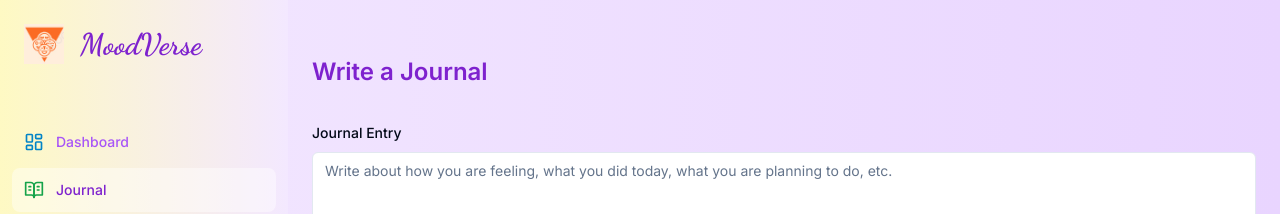
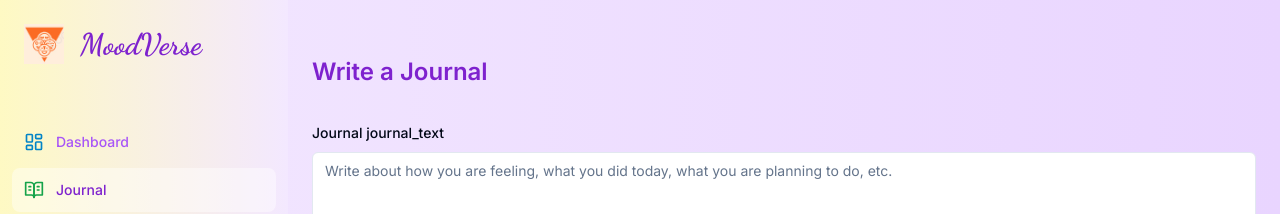
Before and after one commit to zohaibterminator/MoodVerse, a Next.js app: page /journal in a window 1280 px wide. Shown: the top 214 px of the page. Built offline with nearby package versions, Linux system fonts and the light colour scheme.

Commit message:
journal text ja rha hy

```diff
--- a/app/(dashboard)/(routes)/journal/page.tsx
+++ b/app/(dashboard)/(routes)/journal/page.tsx
@@ -24,8 +24,8 @@ import { CardDescription, CardHeader, CardTitle } from "@/components/ui/card";
 import { json } from "stream/consumers";
 
 const formSchema = z.object({
-  entry: z.string().min(1, {
-    message: "Journal Entry is required",
+  journal_text: z.string().min(1, {
+    message: "Journal journal_text is required",
   }),
 });
 
@@ -34,7 +34,7 @@ const JournalPage = () => {
   const form = useForm<z.infer<typeof formSchema>>({
     resolver: zodResolver(formSchema),
     defaultValues: {
-      entry: "",
+      journal_text: "",
     },
   });
 
@@ -70,10 +70,10 @@ const JournalPage = () => {
           >
             <FormField
               control={form.control}
-              name="entry"
+              name="journal_text"
               render={({ field }) => (
                 <FormItem>
-                  <FormLabel>Journal Entry</FormLabel>
+                  <FormLabel>Journal journal_text</FormLabel>
                   <FormControl>
                     <Textarea
                       disabled={isSubmitting}
```
